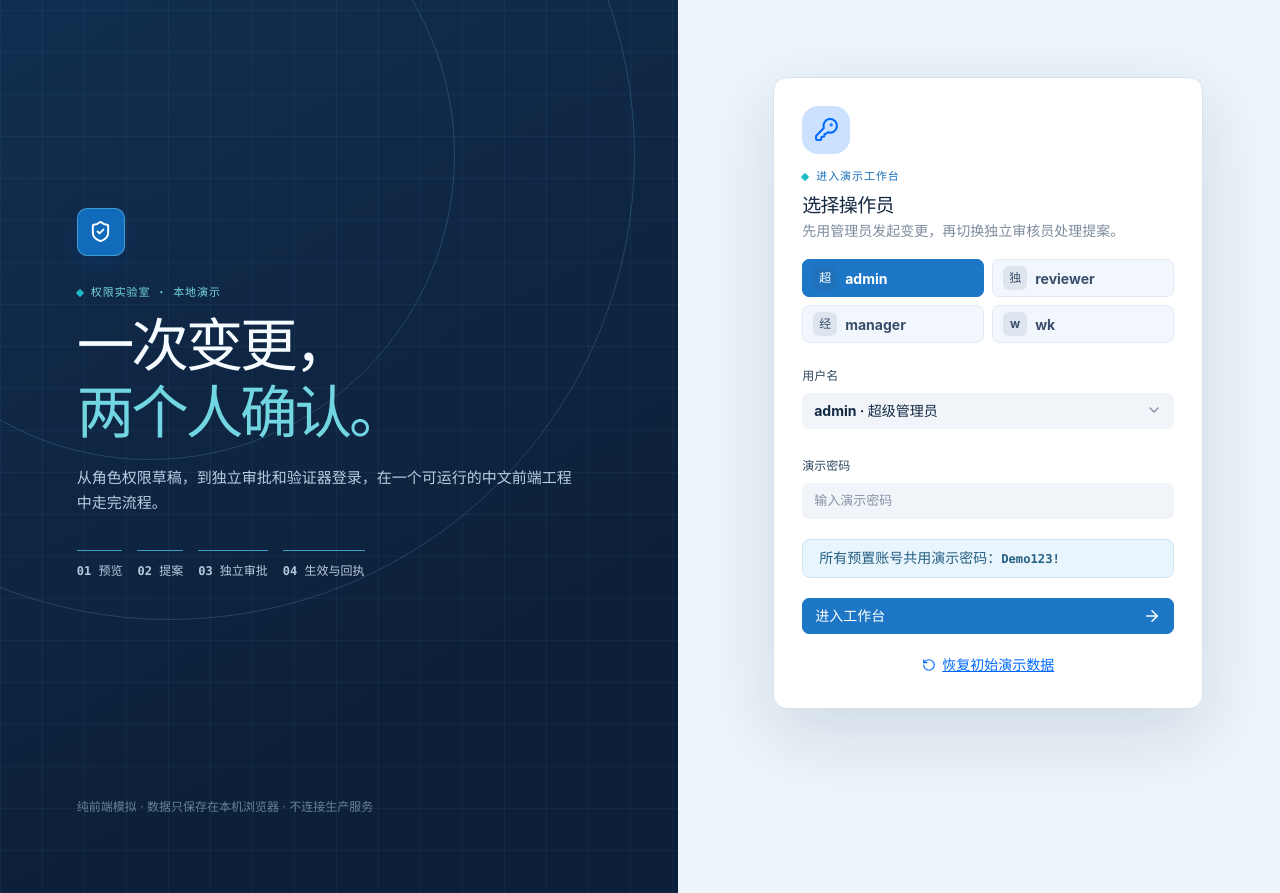
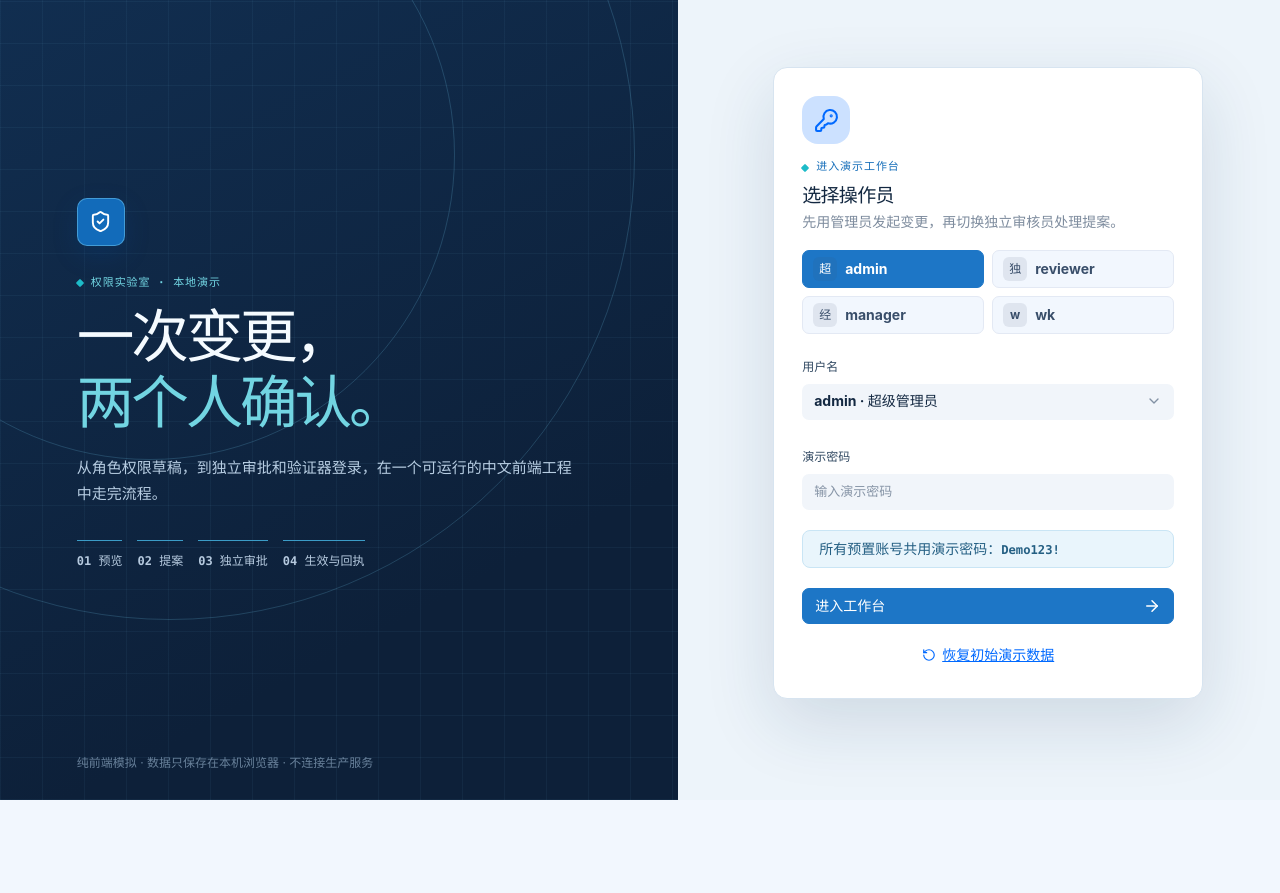
Before and after one commit to wkylin/rbac-access, a Vue app: page / in a window 1280 px wide. After the commit the page ends 800 px from the top, so only its background shows below. Built offline with nearby package versions, Linux system fonts and the light colour scheme.

Commit message:
Fit login page within desktop viewport

```diff
--- a/src/style.css
+++ b/src/style.css
@@ -143,12 +143,12 @@ small { font-size: 12px; }
 .form-stack { display: grid; gap: 12px; }.form-stack .button-row { justify-content: flex-end; }
 .security-layout { display: grid; grid-template-columns: minmax(0, 1.1fr) minmax(0, .9fr); gap: 16px; align-items: start; }
 .instructions ol { margin: 20px 0; padding: 0; counter-reset: step; list-style: none; }.instructions li { display: flex; flex-direction: column; position: relative; padding: 0 0 23px 43px; border-left: 1px solid var(--line); margin-left: 12px; }.instructions li:last-child { border-color: transparent; }.instructions li:before { counter-increment: step; content: counter(step); position: absolute; left: -15px; top: -2px; border: 1px solid var(--color-primary); border-radius: 50%; background: var(--color-base-100); width: 29px; height: 29px; display: grid; place-items: center; color: var(--color-primary); font: 700 12px var(--mono); }.instructions li strong { font-size: 14px; }.instructions li span { color: var(--muted); font-size: 13px; line-height: 1.6; margin-top: 5px; }
-.login-page { min-height: 100vh; display: grid; grid-template-columns: minmax(0, 1fr) minmax(320px, 440px); align-items: center; gap: clamp(35px, 7vw, 140px); padding: clamp(25px, 6vw, 80px); position: relative; overflow: hidden; background: var(--color-base-200); }
+.login-page { min-height: 100vh; display: grid; grid-template-columns: minmax(0, 1fr) minmax(320px, 440px); grid-template-rows: minmax(0, 1fr) auto; align-items: center; column-gap: clamp(35px, 7vw, 140px); row-gap: clamp(12px, 2vh, 20px); padding: clamp(20px, 3.5vh, 56px) clamp(25px, 6vw, 80px); position: relative; overflow: hidden; background: var(--color-base-200); }
 .login-orbit { position: absolute; border: 1px solid var(--line); border-radius: 50%; pointer-events: none; }.login-orbit--one { width: 610px; height: 610px; left: -155px; top: -150px; }.login-orbit--two { width: 930px; height: 930px; left: -295px; top: -310px; }
 .login-intro, .login-card { position: relative; z-index: 1; }.login-intro { max-width: 620px; }.login-intro .brand-mark { width: 46px; height: 46px; margin-bottom: 30px; }.login-intro h1 { font-size: clamp(38px, 4.5vw, 58px); line-height: 1.15; letter-spacing: -.055em; margin: 12px 0 20px; }.login-intro h1 em { color: var(--color-primary); font-style: normal; }.login-intro > p:not(.eyebrow) { color: var(--muted); max-width: 505px; font-size: 15px; line-height: 1.7; }.login-steps { margin-top: 34px; display: flex; gap: 15px; flex-wrap: wrap; }.login-steps span { font: 700 12px var(--mono); border-top: 1px solid var(--color-primary); padding-top: 10px; color: var(--muted); }
 .login-disclaimer { grid-column: 1 / -1; color: var(--muted); font-size: 12px; margin: 0; }
 @media (max-width: 1120px) { .app-shell { grid-template-columns: 195px minmax(0, 1fr); }.content { padding: 22px; }.stat-grid { grid-template-columns: repeat(2, 1fr); }.role-layout, .staff-layout, .review-layout { grid-template-columns: 210px minmax(0, 1fr); }.permission-list { grid-template-columns: 1fr; } }
-@media (max-width: 760px) { .app-shell { display: block; }.sidebar { position: static; height: auto; min-height: 0; padding: 9px 12px; }.sidebar-brand { padding: 3px 4px 8px; }.sidebar-section-label, .sidebar-bottom { display: none; }.sidebar nav { display: flex; gap: 4px; overflow-x: auto; padding-bottom: 4px; }.topbar { padding: 0 14px; height: 58px; }.topbar-mode, .live-dot { display: none; }.content { padding: 16px 13px 50px; }.role-layout, .staff-layout, .review-layout, .security-layout, .overview-grid { grid-template-columns: 1fr; }.role-rail, .staff-list, .review-list { max-height: 290px; overflow: auto; }.page-heading { align-items: flex-start; }.review-facts, .info-metrics { grid-template-columns: 1fr; }.login-page { grid-template-columns: 1fr; gap: 20px; padding: 24px 17px 70px; }.login-intro .brand-mark { margin-bottom: 18px; }.login-intro h1 { font-size: 40px; margin: 10px 0; }.login-intro > p:not(.eyebrow), .login-steps { display: none; }.login-disclaimer { left: 18px; } }
+@media (max-width: 760px) { .app-shell { display: block; }.sidebar { position: static; height: auto; min-height: 0; padding: 9px 12px; }.sidebar-brand { padding: 3px 4px 8px; }.sidebar-section-label, .sidebar-bottom { display: none; }.sidebar nav { display: flex; gap: 4px; overflow-x: auto; padding-bottom: 4px; }.topbar { padding: 0 14px; height: 58px; }.topbar-mode, .live-dot { display: none; }.content { padding: 16px 13px 50px; }.role-layout, .staff-layout, .review-layout, .security-layout, .overview-grid { grid-template-columns: 1fr; }.role-rail, .staff-list, .review-list { max-height: 290px; overflow: auto; }.page-heading { align-items: flex-start; }.review-facts, .info-metrics { grid-template-columns: 1fr; }.login-page { grid-template-columns: 1fr; grid-template-rows: none; gap: 20px; padding: 24px 17px 70px; }.login-intro .brand-mark { margin-bottom: 18px; }.login-intro h1 { font-size: 40px; margin: 10px 0; }.login-intro > p:not(.eyebrow), .login-steps { display: none; }.login-disclaimer { left: 18px; } }
 @media (max-width: 510px) { .scope-grid, .form-grid, .role-checks { grid-template-columns: 1fr; }.stat-grid .stat { padding: 12px; }.stat-grid .stat-value { font-size: 25px; }.stat-grid .stat-desc { line-height: 1.35; }.demo-panel { padding: 14px; }.panel-footer, .matrix-tools { align-items: stretch; flex-direction: column; }.diff-grid { grid-template-columns: 1fr; }.diff-arrow { transform: rotate(90deg); }.topbar-path { display: none; }.topbar { justify-content: flex-end; }.review-facts { gap: 5px; }.overview-heading > div:last-child { width: 100%; }.overview-heading .btn { flex: 1; }.workflow-card .steps { margin: 0; }.workflow-note { text-align: left; } }
 @media (max-width: 360px) { .stat-grid { grid-template-columns: 1fr; }.scope-expiry__fields { flex-wrap: wrap; }.scope-expiry__fields .app-date-picker { flex: 0 0 100%; width: 100%; } }
 @media (prefers-reduced-motion: reduce) { *, *::before, *::after { transition-duration: .01ms !important; animation-duration: .01ms !important; scroll-behavior: auto !important; } }
```
